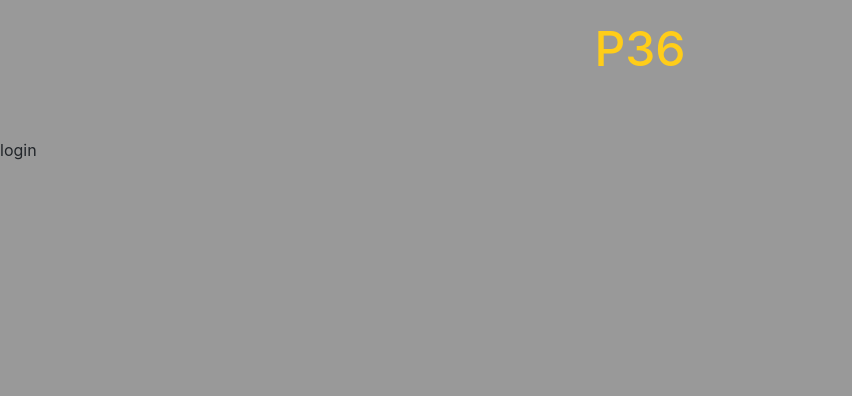
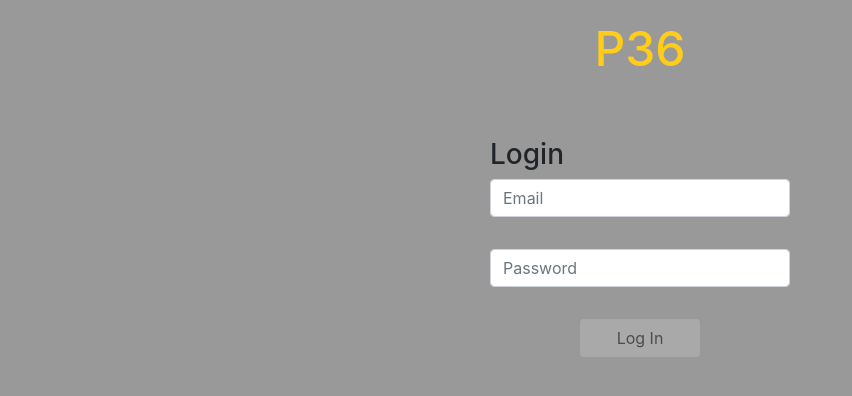
Before and after one commit to a-kelemen/p36, an Angular app in the folder p36-frontend/: page /login in a window 1280 px wide. Shown: the top 396 px of the page, without its empty margins (0-852 px from the left). Built offline with nearby package versions, Linux system fonts and the light colour scheme.

Commit message:
login fields

```diff
--- a/p36-frontend/src/app/login/login.component.html
+++ b/p36-frontend/src/app/login/login.component.html
@@ -1,3 +1,46 @@
-<p>
-  login
-</p>
+<div class="p36-container">
+
+
+    <h3>Login</h3>
+
+    <div class="md-form p36-reg-container">
+        <form [formGroup]="loginForm" (ngSubmit)="onSubmit()">
+
+
+            <div class="p36-input-container">
+                <input placeholder="Email"
+                       type="email"
+                       id="email"
+                       class="form-control p36-input"
+                       formControlName="emailAddress">
+                <div class="p36-input-error"
+                     *ngIf="isEmailInvalid()">
+                    Valid email is required.
+                </div>
+            </div>
+
+            <div class="p36-input-container">
+                <input placeholder="Password"
+                       type="password"
+                       id="password"
+                       class="form-control p36-input"
+                       formControlName="password">
+                <div class="p36-input-error"
+                     *ngIf="isPasswordInvalid()">
+                    Password is required.
+                </div>
+            </div>
+            <div class="p36-btn-container p36-reg-btn-container">
+                <button type="button"
+                        class="btn p36-btn"
+                        (click)="login()"
+                        [disabled]="!loginFormIsValid"
+                        id="loginButton">Log In
+                </button>
+
+            </div>
+
+        </form>
+    </div>
+
+</div>
--- a/p36-frontend/src/app/login/login.component.ts
+++ b/p36-frontend/src/app/login/login.component.ts
@@ -1,15 +1,51 @@
-import { Component, OnInit } from '@angular/core';
+import {Component, OnInit} from '@angular/core';
+import {FormBuilder} from '@angular/forms';
+import {Validators} from '@angular/forms';
+import {Router} from '@angular/router';
+import {ifTrue} from "codelyzer/util/function";
 
 @Component({
-  selector: 'app-login',
-  templateUrl: './login.component.html',
-  styleUrls: ['./login.component.css']
+    selector: 'app-login',
+    templateUrl: './login.component.html',
+    styleUrls: ['./login.component.css']
 })
 export class LoginComponent implements OnInit {
 
-  constructor() { }
+    loginFormIsValid: boolean;
+    loginForm = this.fb.group({
+        emailAddress: ['', [Validators.required, Validators.email]],
+        password: ['', Validators.required],
 
-  ngOnInit() {
-  }
+    });
 
+    constructor(private fb: FormBuilder, private router: Router) {
+    }
+
+    ngOnInit() {
+        this.loginFormIsValid = false;
+        this.onChanges();
+    }
+
+    onChanges(): void {
+        this.loginForm.valueChanges.subscribe(val => {
+            if (this.loginForm.get("password").valid && this.loginForm.get("emailAddress").valid) {
+                this.loginFormIsValid = true;
+            } else {
+                this.loginFormIsValid = false;
+            }
+        });
+    }
+
+    isEmailInvalid(): boolean {
+        return this.loginForm.get("emailAddress").invalid && this.loginForm.get("emailAddress").dirty;
+    }
+
+    isPasswordInvalid(): boolean {
+        return this.loginForm.get("password").invalid && this.loginForm.get("password").dirty;
+    }
+
+    login(): void{
+        console.warn(this.loginForm.value);
+        this.router.navigate(["/dashboard"]);
+    }
 }
```
